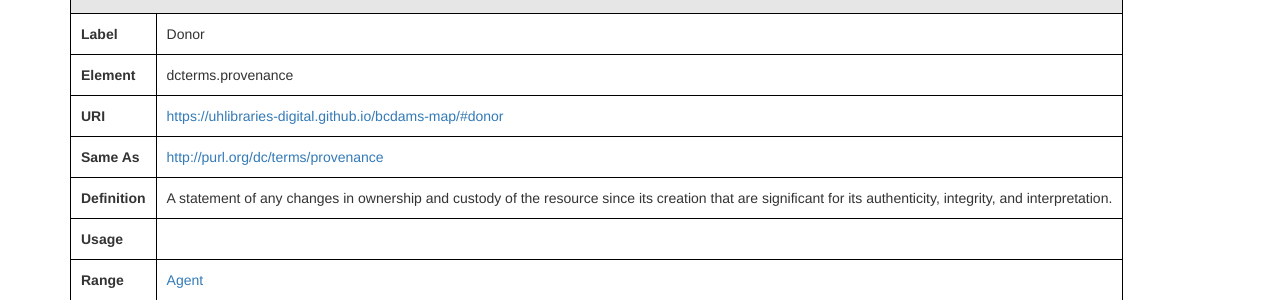
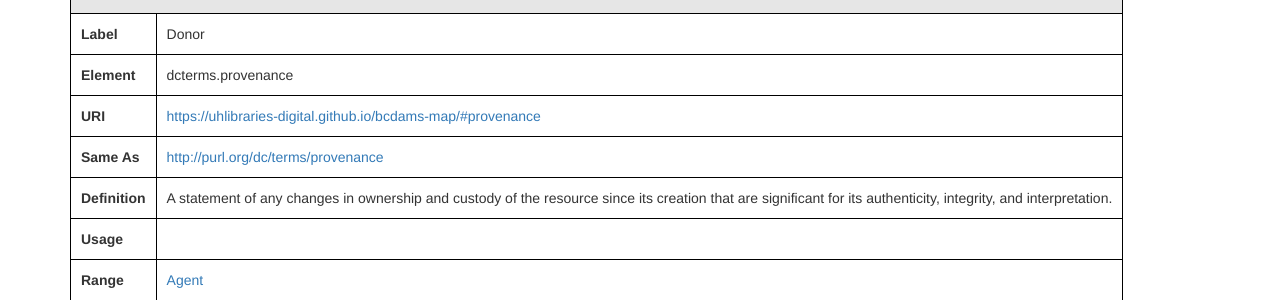
Before and after one commit to uhlibraries-digital/bcdams-map, a Jekyll site: the page built from index.html, in a window 1280 px wide and 900 px high, scrolled down 6983 px. Shown: the part 152-452 px from the top of the window. Built offline with Jekyll 4.4.1, drawn with Linux system fonts in a browser that asks for light colours; nearby versions of some CDN libraries; the list of posts is cut into pages by our own code; some of the changed lines change nothing that is shown.

Commit message:
update donor uri

```diff
--- a/_data/damstf/donor.json
+++ b/_data/damstf/donor.json
@@ -2,7 +2,7 @@
 	"label": "Donor",
 	"namespace": "dcterms",
 	"name": "provenance",
-	"uri": "https://uhlibraries-digital.github.io/bcdams-map/#donor",
+	"uri": "https://uhlibraries-digital.github.io/bcdams-map/#provenance",
 	"same_as": "http://purl.org/dc/terms/provenance",
 	"definition": "A statement of any changes in ownership and custody of the resource since its creation that are significant for its authenticity, integrity, and interpretation.",
 	"usage": "",
```
